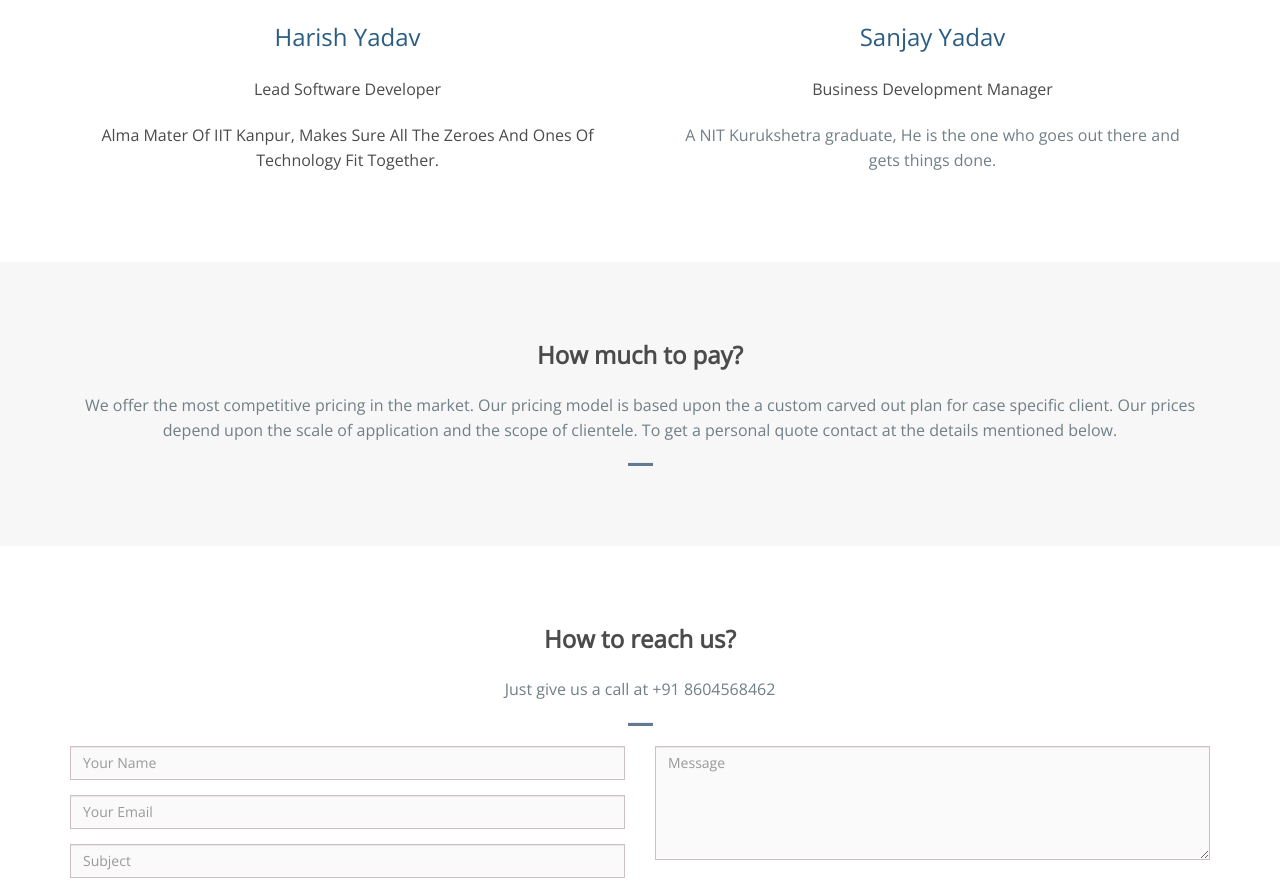
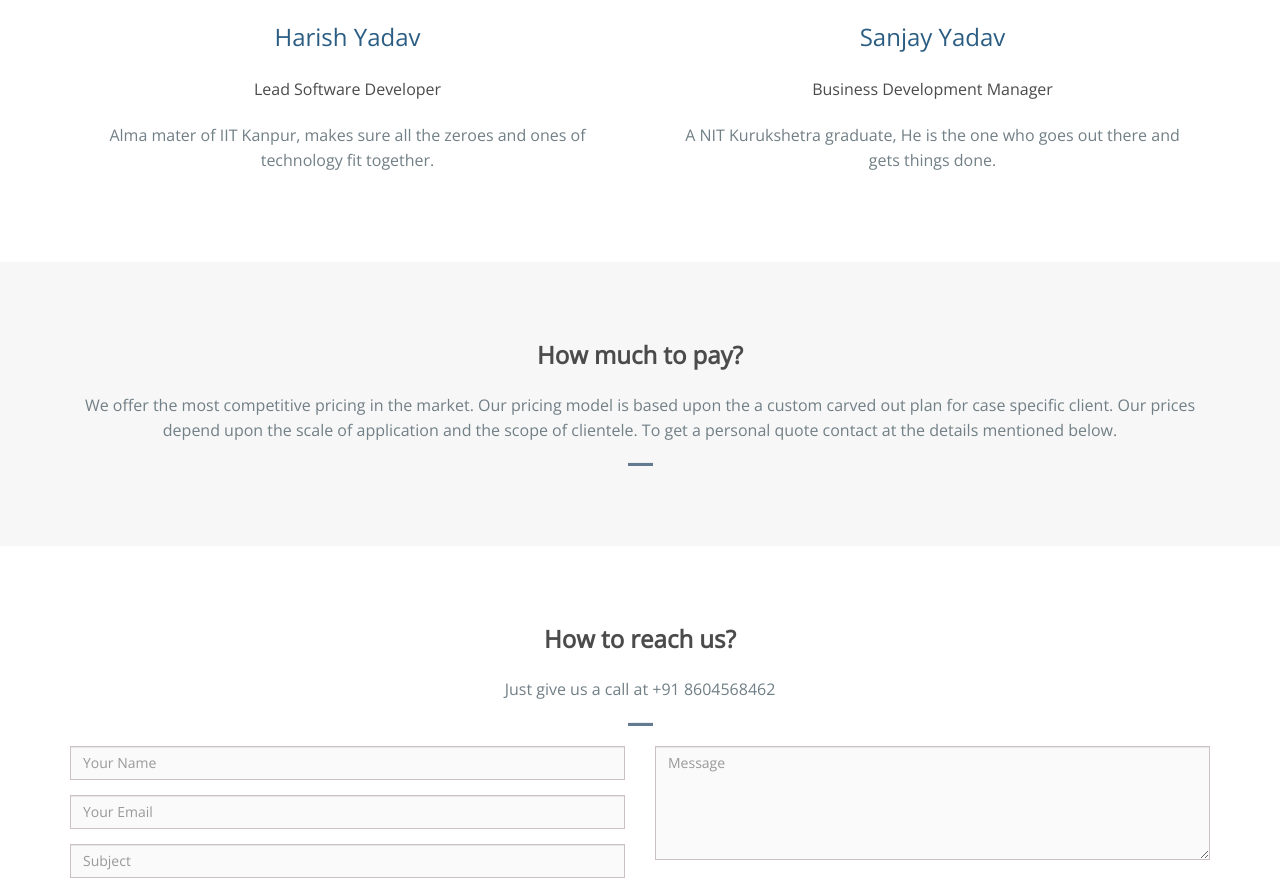
Before and after one commit to harishydav/vidyapay, a plain HTML site: page index.html in a window 1280 px wide. Shown: the part 2142-3034 px from the top of the page. Drawn offline with nearby package versions, Linux system fonts and the light colour scheme; a web font is replaced by a local one.

Commit message:
Update index.html

```diff
--- a/index.html
+++ b/index.html
@@ -226,7 +226,7 @@
                 <p class="pm-staff-profile-name">Harish Yadav</p>
                 <p class="pm-staff-profile-title">Lead Software Developer</p>
 
-                <p class="pm-staff-profile-bio"> Alma mater of IIT Kanpur, makes sure all the zeroes and ones of technology fit together.</p>
+                <p> Alma mater of IIT Kanpur, makes sure all the zeroes and ones of technology fit together.</p>
               </div>
             </div>
           </div>
```
